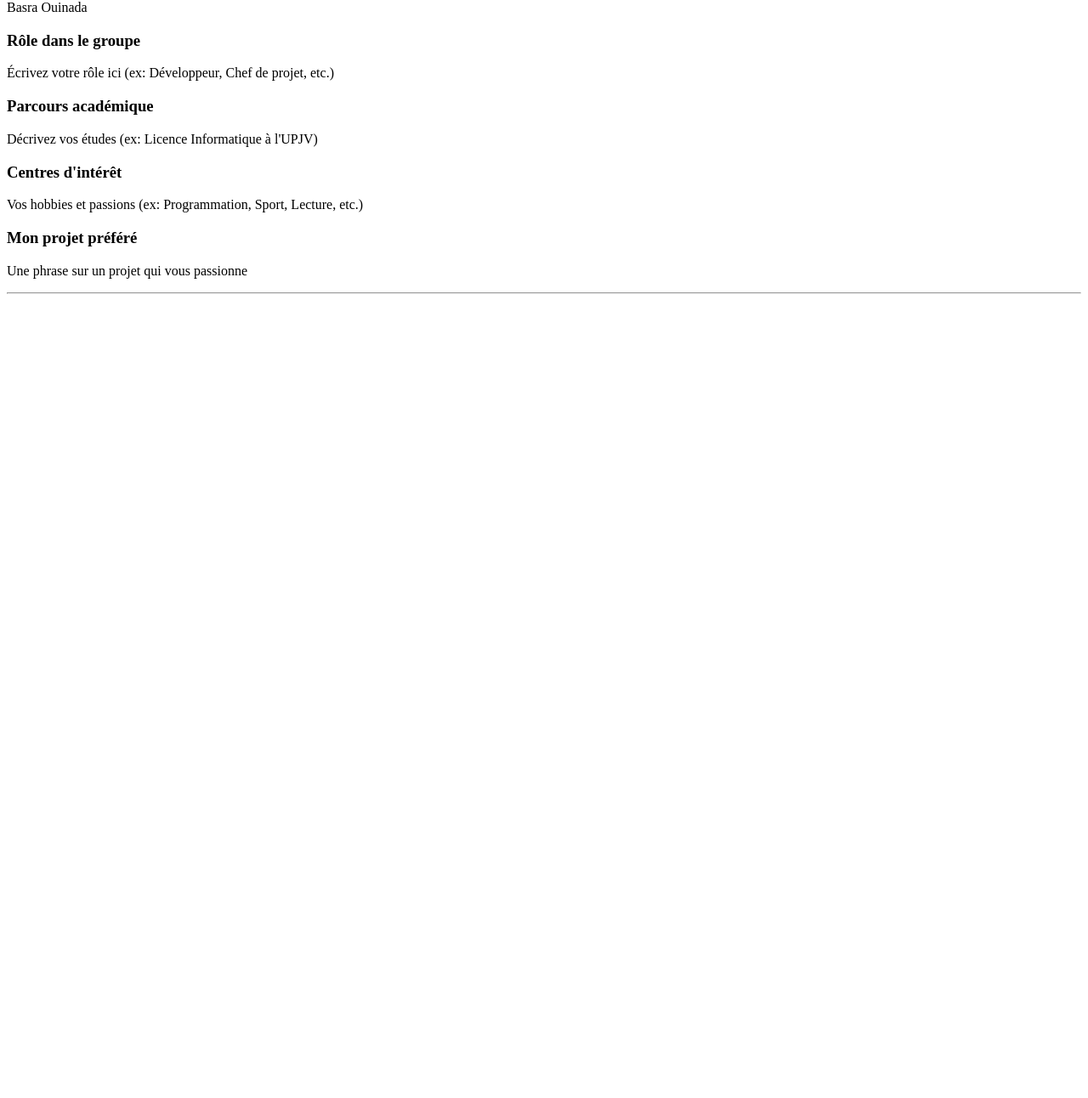
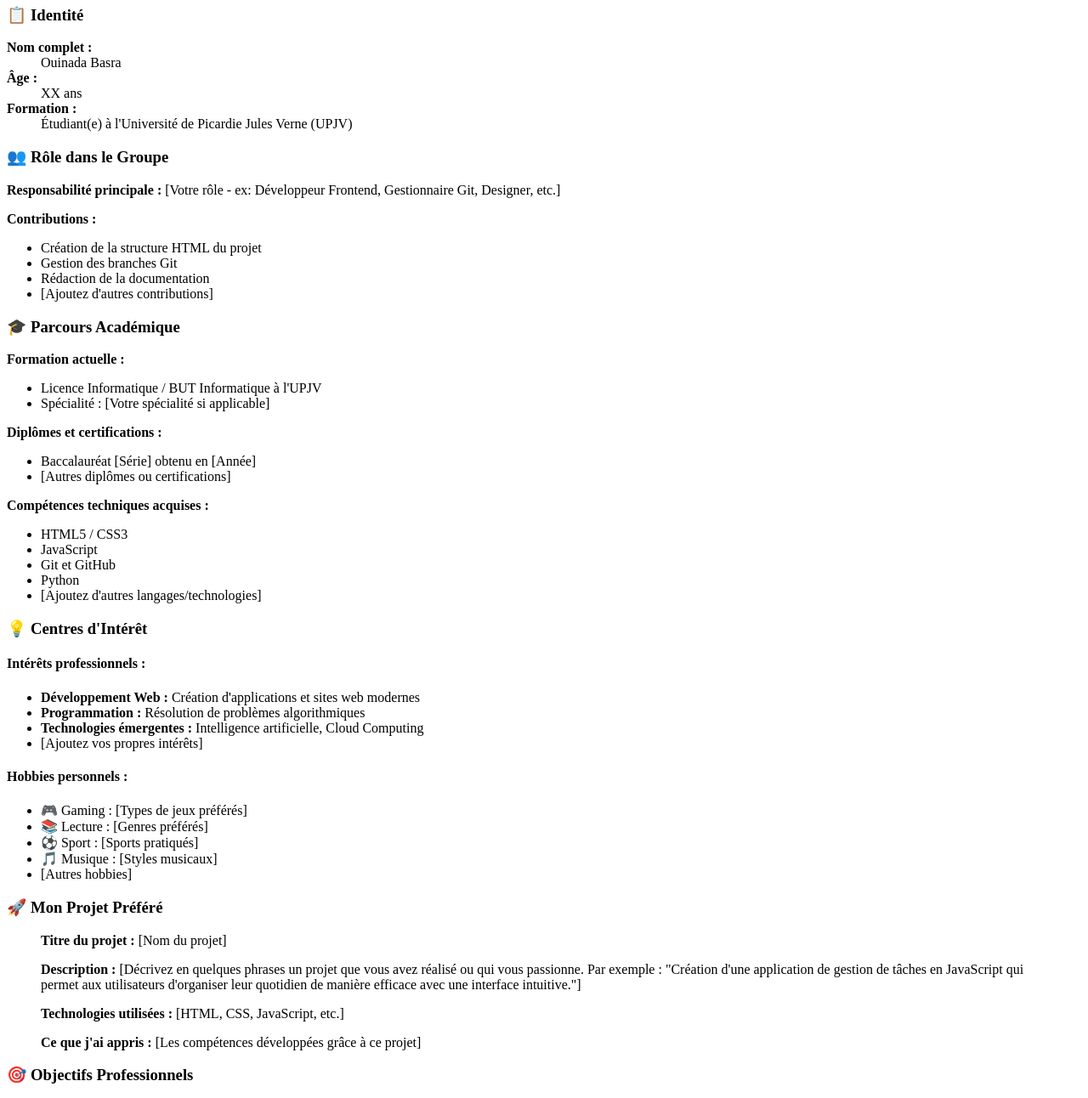
Before and after one commit to basraouinada/TD_UPJV-, a plain HTML site: page index.html in a window 1280 px wide. Shown: the part 176-1468 px from the top of the page at 85% size. Before the commit the page ends 800 px from the top, so only its background shows below. Drawn offline with Linux system fonts and the light colour scheme.

Commit message:
Création du fichier index.html initial

```diff
--- a/index.html
+++ b/index.html
@@ -1,30 +1,151 @@
-<html>
+<!DOCTYPE html>
+<html lang="fr">
 <head>
-    <title>Présentations du groupe</title>
+    <meta charset="UTF-8">
+    <meta name="viewport" content="width=device-width, initial-scale=1.0">
+    <title>Présentations du Groupe - TD UPJV</title>
 </head>
 <body>
-    <h1>Présentations du groupe</h1>
+    <header>
+        <h1>Présentations du Groupe</h1>
+        <p>Projet de Développement Collaboratif - UPJV 2025</p>
+    </header>
 
     <hr>
 
-    <h2>Basra Ouinada</h2>
+    <main>
+        <article>
+            <header>
+                <h2>Basra Ouinada</h2>
+            </header>
 
-    <h3>Nom et prénom</h3>
-    <p>Basra Ouinada</p>
+            <section>
+                <h3>📋 Identité</h3>
+                <dl>
+                    <dt><strong>Nom complet :</strong></dt>
+                    <dd>Ouinada Basra</dd>
 
-    <h3>Rôle dans le groupe</h3>
-    <p>Écrivez votre rôle ici (ex: Développeur, Chef de projet, etc.)</p>
+                    <dt><strong>Âge :</strong></dt>
+                    <dd>XX ans</dd>
 
-    <h3>Parcours académique</h3>
-    <p>Décrivez vos études (ex: Licence Informatique à l'UPJV)</p>
+                    <dt><strong>Formation :</strong></dt>
+                    <dd>Étudiant(e) à l'Université de Picardie Jules Verne (UPJV)</dd>
+                </dl>
+            </section>
 
-    <h3>Centres d'intérêt</h3>
-    <p>Vos hobbies et passions (ex: Programmation, Sport, Lecture, etc.)</p>
+            <section>
+                <h3>👥 Rôle dans le Groupe</h3>
+                <p>
+                    <strong>Responsabilité principale :</strong> [Votre rôle - ex: Développeur Frontend, Gestionnaire Git, Designer, etc.]
+                </p>
+                <p>
+                    <strong>Contributions :</strong>
+                </p>
+                <ul>
+                    <li>Création de la structure HTML du projet</li>
+                    <li>Gestion des branches Git</li>
+                    <li>Rédaction de la documentation</li>
+                    <li>[Ajoutez d'autres contributions]</li>
+                </ul>
+            </section>
 
-    <h3>Mon projet préféré</h3>
-    <p>Une phrase sur un projet qui vous passionne</p>
+            <section>
+                <h3>🎓 Parcours Académique</h3>
+                <p><strong>Formation actuelle :</strong></p>
+                <ul>
+                    <li>Licence Informatique / BUT Informatique à l'UPJV</li>
+                    <li>Spécialité : [Votre spécialité si applicable]</li>
+                </ul>
 
-    <hr>
+                <p><strong>Diplômes et certifications :</strong></p>
+                <ul>
+                    <li>Baccalauréat [Série] obtenu en [Année]</li>
+                    <li>[Autres diplômes ou certifications]</li>
+                </ul>
 
+                <p><strong>Compétences techniques acquises :</strong></p>
+                <ul>
+                    <li>HTML5 / CSS3</li>
+                    <li>JavaScript</li>
+                    <li>Git et GitHub</li>
+                    <li>Python</li>
+                    <li>[Ajoutez d'autres langages/technologies]</li>
+                </ul>
+            </section>
+
+            <section>
+                <h3>💡 Centres d'Intérêt</h3>
+
+                <h4>Intérêts professionnels :</h4>
+                <ul>
+                    <li><strong>Développement Web :</strong> Création d'applications et sites web modernes</li>
+                    <li><strong>Programmation :</strong> Résolution de problèmes algorithmiques</li>
+                    <li><strong>Technologies émergentes :</strong> Intelligence artificielle, Cloud Computing</li>
+                    <li>[Ajoutez vos propres intérêts]</li>
+                </ul>
+
+                <h4>Hobbies personnels :</h4>
+                <ul>
+                    <li>🎮 Gaming : [Types de jeux préférés]</li>
+                    <li>📚 Lecture : [Genres préférés]</li>
+                    <li>⚽ Sport : [Sports pratiqués]</li>
+                    <li>🎵 Musique : [Styles musicaux]</li>
+                    <li>[Autres hobbies]</li>
+                </ul>
+            </section>
+
+            <section>
+                <h3>🚀 Mon Projet Préféré</h3>
+                <blockquote>
+                    <p>
+                        <strong>Titre du projet :</strong> [Nom du projet]
+                    </p>
+                    <p>
+                        <strong>Description :</strong> [Décrivez en quelques phrases un projet que vous avez réalisé ou qui vous passionne.
+                        Par exemple : "Création d'une application de gestion de tâches en JavaScript qui permet aux utilisateurs d'organiser
+                        leur quotidien de manière efficace avec une interface intuitive."]
+                    </p>
+                    <p>
+                        <strong>Technologies utilisées :</strong> [HTML, CSS, JavaScript, etc.]
+                    </p>
+                    <p>
+                        <strong>Ce que j'ai appris :</strong> [Les compétences développées grâce à ce projet]
+                    </p>
+                </blockquote>
+            </section>
+
+            <section>
+                <h3>🎯 Objectifs Professionnels</h3>
+                <ol>
+                    <li><strong>Court terme (1 an) :</strong> Maîtriser le développement web full-stack</li>
+                    <li><strong>Moyen terme (3 ans) :</strong> Obtenir mon diplôme et commencer ma carrière en tant que développeur</li>
+                    <li><strong>Long terme (5+ ans) :</strong> [Vos ambitions - ex: Devenir architecte logiciel, créer ma startup, etc.]</li>
+                </ol>
+            </section>
+
+            <section>
+                <h3>📞 Contact</h3>
+                <address>
+                    <p><strong>Email professionnel :</strong> <a href="mailto:votre.email@etudiant.u-picardie.fr">votre.email@etudiant.u-picardie.fr</a></p>
+                    <p><strong>GitHub :</strong> <a href="https://github.com/basraouinada" target="_blank">@basraouinada</a></p>
+                    <p><strong>LinkedIn :</strong> [Votre profil LinkedIn si vous en avez un]</p>
+                </address>
+            </section>
+
+            <footer>
+                <p><em>Dernière mise à jour : 29 septembre 2025</em></p>
+            </footer>
+        </article>
+
+        <hr>
+
+        <!-- Les autres membres du groupe ajouteront leurs présentations ICI -->
+
+    </main>
+
+    <footer>
+        <hr>
+        <p><small>&copy; 2025 - Groupe TD UPJV - Projet de Développement Collaboratif avec Git</small></p>
+    </footer>
 </body>
 </html>
```
